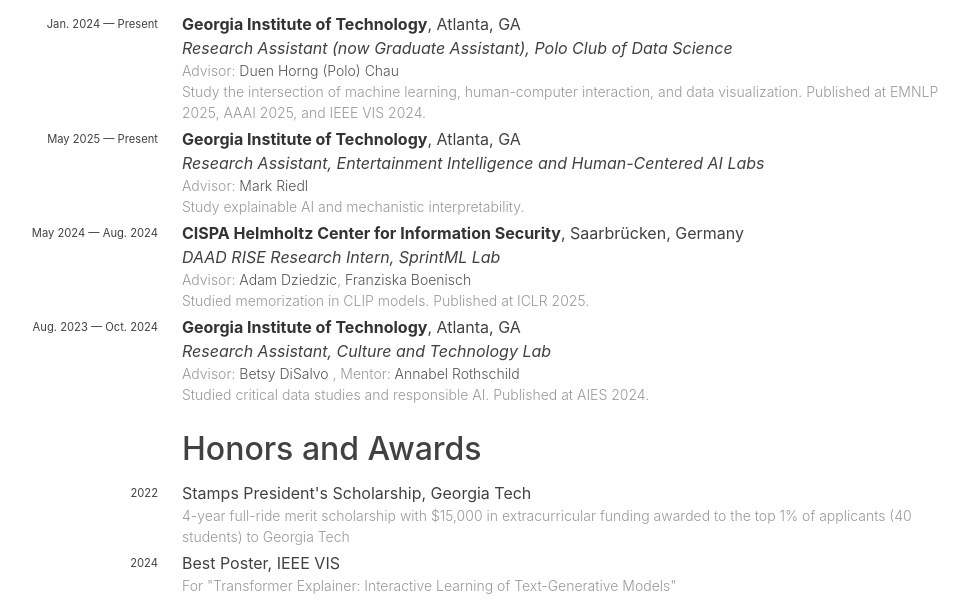
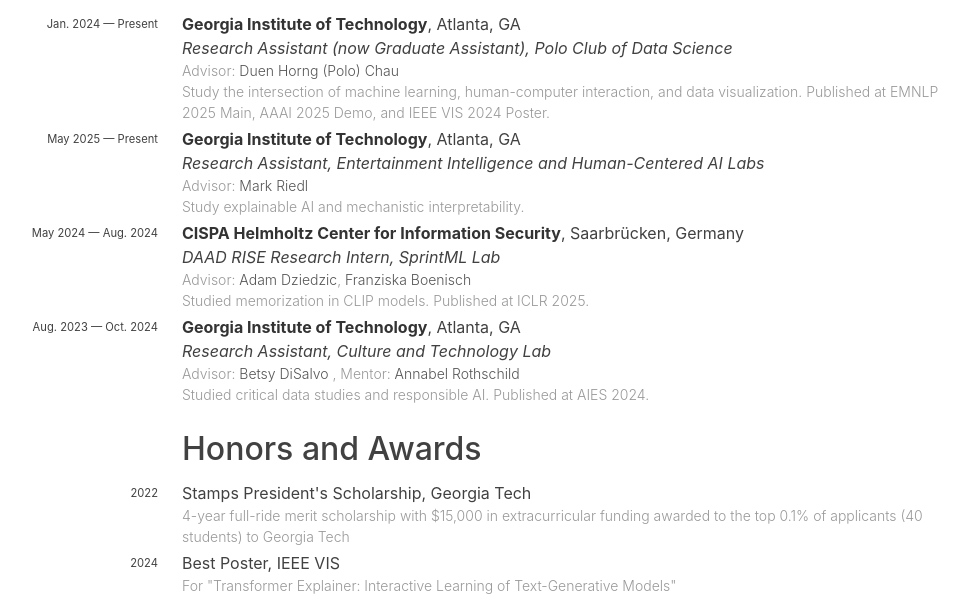
Before and after one commit to gracekimcy/gracekimcy.github.io, a Jekyll site: the page built from cv.md, in a window 1280 px wide and 900 px high, scrolled down 564 px. Shown: the part 177-780 px from the top of the window, without its empty margins (150-1119 px from the left). Built offline with Jekyll 4.4.1, drawn with Linux system fonts in a browser that asks for light colours; nearby versions of some CDN libraries; some web fonts are replaced.

Commit message:
update cv

```diff
--- a/_data/awards.yaml
+++ b/_data/awards.yaml
@@ -1,5 +1,5 @@
 - name: "Stamps President's Scholarship, Georgia Tech"
-  description: 4-year full-ride merit scholarship with $15,000 in extracurricular funding awarded to the top 1% of applicants (40 students) to Georgia Tech
+  description: 4-year full-ride merit scholarship with $15,000 in extracurricular funding awarded to the top 0.1% of applicants (40 students) to Georgia Tech
   year: 2022
 
 - name: "Best Poster, IEEE VIS"
--- a/_data/experiences.yaml
+++ b/_data/experiences.yaml
@@ -5,7 +5,7 @@
   year: "Jan. 2024 — Present"
   advisors:
     - Duen Horng (Polo) Chau
-  description: "Study the intersection of machine learning, human-computer interaction, and data visualization. Published at EMNLP 2025, AAAI 2025, and IEEE VIS 2024."
+  description: "Study the intersection of machine learning, human-computer interaction, and data visualization. Published at EMNLP 2025 Main, AAAI 2025 Demo, and IEEE VIS 2024 Poster."
   institution-url: http://gatech.edu
   group-url: https://poloclub.github.io/
   type: academic
```
